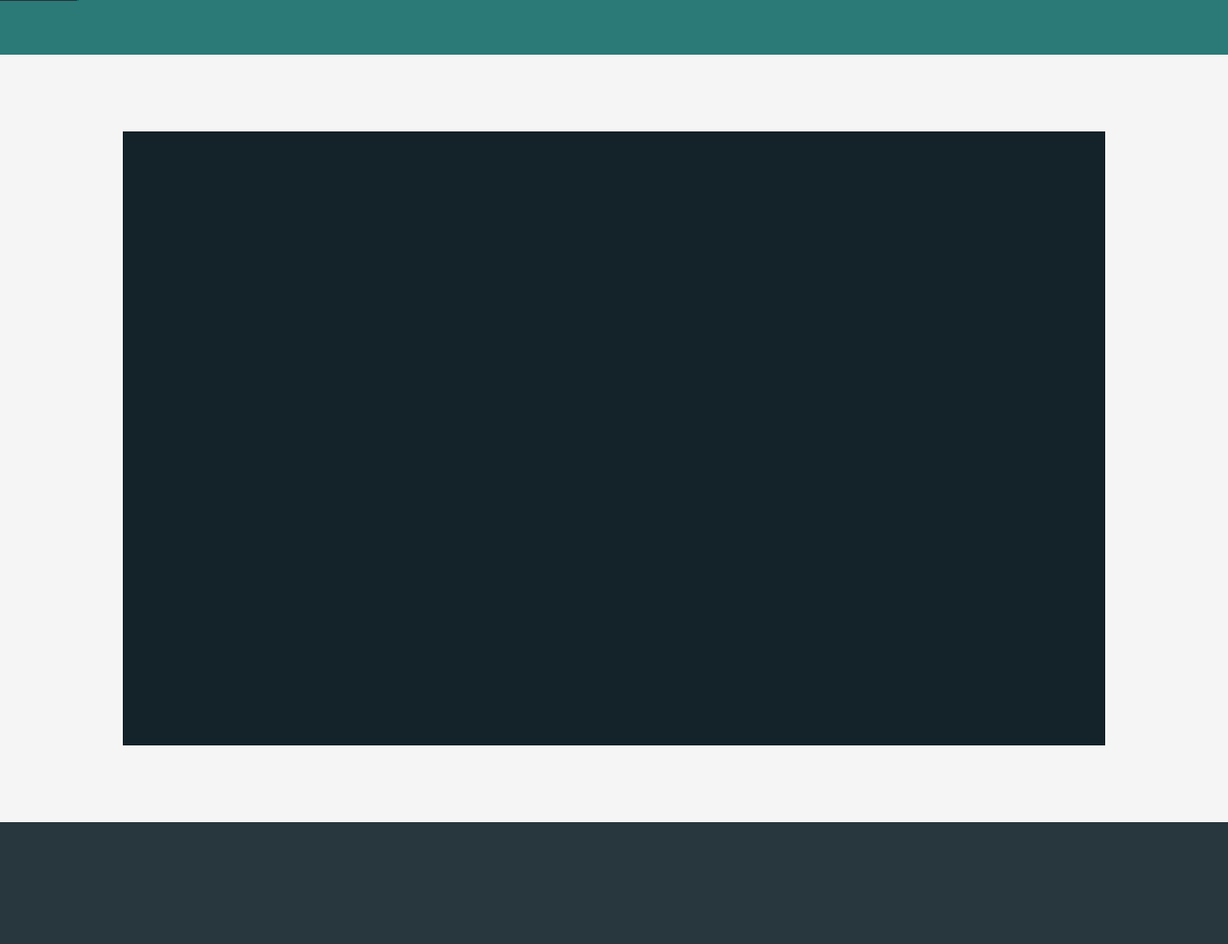
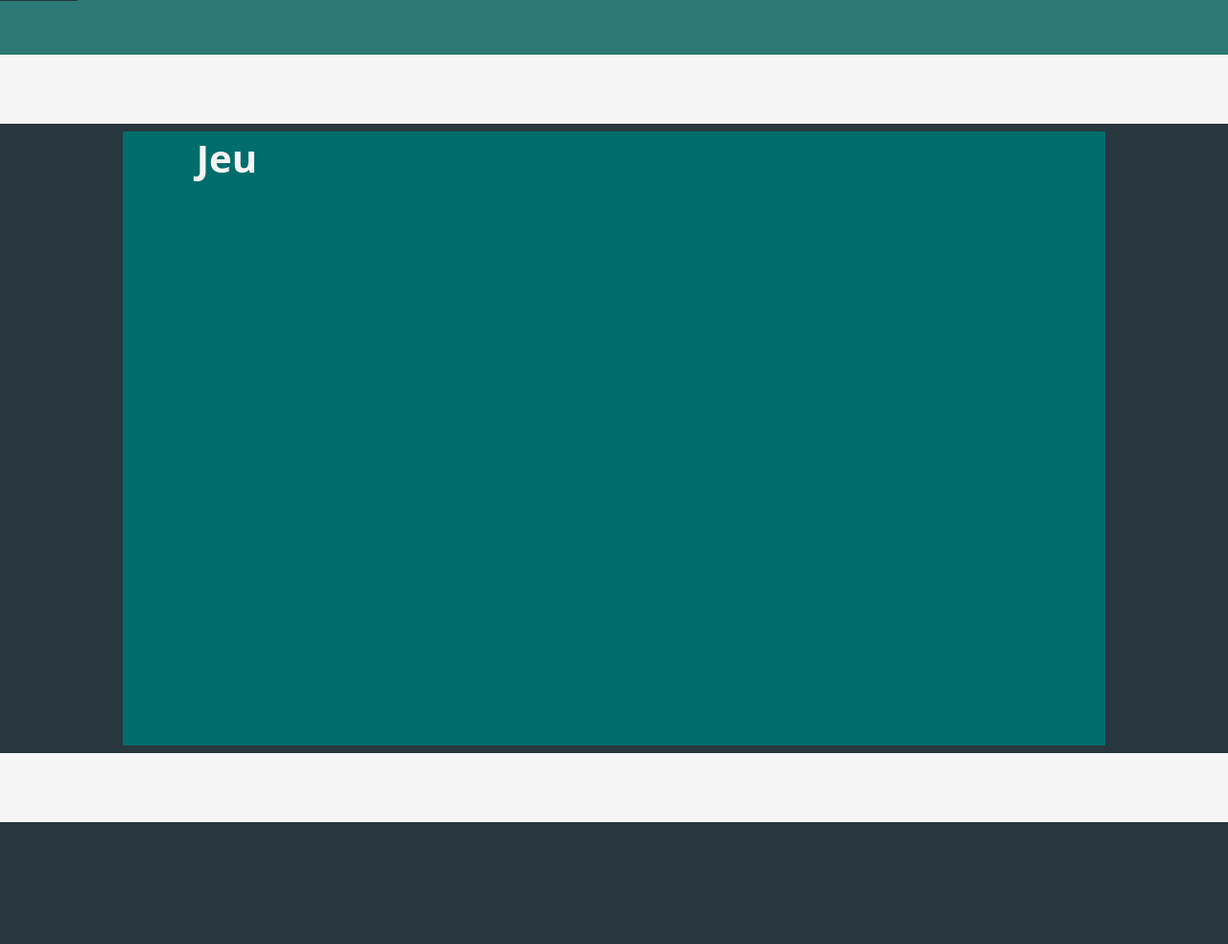
Before and after one commit to Farouk-Soufary/project_SGBD, a PHP site: page /database.php in a window 1280 px wide; the page is wider, and only the part inside the window is pictured. Shown: the part 799-1783 px from the top of that part at 96% size. Run offline with PHP 8.4, Linux system fonts and the light colour scheme; data that the repository does not hold is empty.

Commit message:
update to database second page

```diff
--- a/src/database.php
+++ b/src/database.php
@@ -96,7 +96,7 @@
                 <div class="consult-grid" style="overflow-y: scroll;">
                 <table style="width:100%; border-radius-bottom: 2vh; font-family: Montserrat; font-size: 3vh; background-color: rgb(0,0,0,.2); box-shadow: 0 0 4vh .1vh rgb(0,0,0,.4);">
                         <tr>
-                            <th style="width:10%;  font-family: Montserrat; font-size: 3vh;">Prenom</th>
+                            <th style="width:10%;  font-family: Montserrat; font-size: 3vh;">Prénom</th>
                             <th style="width:10%;  font-family: Montserrat; font-size: 3vh;">Nom </th>
                             <th style="width:10%;  font-family: Montserrat; font-size: 3vh;">Pseudonyme</th>
                             <th style="width:10%;  font-family: Montserrat; font-size: 3vh;">Email</th>
@@ -149,8 +149,8 @@
                         ?>
                         <table style="width:100%;">
                                 <tr>
+                                    <td style="width:10%; font-family: Montserrat; font-size: 2.5vh;"><?php echo $game['NOM_JEU'];?></td >
                                     <td style="width:10%; font-family: Montserrat; font-size: 2.5vh;"><?php echo $game['EDITEUR'];?></td >
-                                    <td style="width:10%; font-family: Montserrat; font-size: 2.5vh;"><?php echo $game['NOM_JEU'];?></td >
                                     <td style="width:10%; font-family: Montserrat; font-size: 2.5vh;"><?php echo $game['DATE_PARUTION'];?></td >
                                     <td style="width:10%; font-family: Montserrat; font-size: 2.5vh;"><?php echo $game['DUREE'];?></td >
                                     <td style="width:10%; font-family: Montserrat; font-size: 2.5vh;"><?php echo $game['TYPE_JEU'];?></td >
@@ -308,6 +308,61 @@
         <div class="page-relation">
             <div class="wrapper-relation">
 
+                    <div class="game-wrapper-title">Jeu</div>
+                    <div class="choose-bar isVisible game" style=>
+                        <?php
+                            $db = new PDO(
+                            'mysql:host=localhost;dbname=mysql;charset=utf8',
+                            'root',
+                            ''
+                            );
+                            $rs = $db->prepare('SELECT * FROM JEUX');
+                            $rs->execute();
+                            $games = $rs->fetchAll();
+                            foreach ($games as $game) {
+                            ?>
+                                <button class="test-bar game"><?php echo $game['NOM_JEU']; ?></button>
+                            <?php
+                            }
+                        ?>
+                    </div>
+
+                <div class="comment-wrapper">
+                    <?php
+                        foreach ($games as $game) {
+                        ?>
+                        <!-- <div class="comment-bar">
+
+                        </div> -->
+                        <?php
+                        }
+                    ?>
+                </div>
+
+                <div class="player-wrapper">
+                    <?php
+                        foreach ($games as $game) {
+                        ?>
+                        <!-- <div class="player-bar">
+
+                        </div> -->
+                        <?php
+                        }
+                    ?>
+                </div>
+
+                <div class="contributor-wrapper">
+                    <?php
+                        foreach ($games as $game) {
+                        ?>
+                        <!-- <div class="contributor-bar">
+
+                        </div> -->
+                        <?php
+                        }
+                    ?>
+                </div>
+
             </div>
         </div>
     </div>
--- a/src/styles.css
+++ b/src/styles.css
@@ -755,7 +755,7 @@ a{
 }
 
 .go-button.up{
-    top: 10vh;
+    top: 5vh;
 }
 
 .go-button.down{
@@ -784,9 +784,63 @@ a{
 
 .wrapper-relation{
     position: absolute;
-    top: 10vh;
-    left: 10vw;
-    background-color: rgb(20, 34, 41);
+    top: 9vh;
+    left: -10vw;
+    background-color: rgb(0, 109, 109);
+    border: 1vh solid rgb(40, 54, 61);
+    border-left: 20vw solid rgb(40, 54, 61);
+    border-right: 20vw solid rgb(40, 54, 61);
     height: 80vh;
     width: 80vw;
+    display: grid;
+    grid-template-columns: auto auto auto auto;
+    column-gap: 0;
 }
+
+
+.choose-bar.game{
+    margin-top: 20%;
+    height: 91.5%;
+    width: 17vw;
+}
+
+.test-bar.game{
+    width: 100%;
+    background-color: rgb(245, 245, 245, .8);
+    border: none;
+}
+
+.test-bar:hover{
+    background-color:rgb(0, 139, 139, .8);
+    border: none;
+    color: rgb(40, 54, 61);
+}
+
+.game-wrapper-title{
+    position: absolute;
+    left: 6vw;
+    top: 0;
+    text-align: center;
+    font-size: 5vh;
+    font-weight: 700;
+    font-family: system-ui, -apple-system, BlinkMacSystemFont, 'Segoe UI', Roboto, Oxygen, Ubuntu, Cantarell, 'Open Sans', 'Helvetica Neue', sans-serif;
+    color: whitesmoke;
+}
+
+
+.comment-wrapper, .player-wrapper, .contributor-wrapper{
+    height: 100%;
+    border-radius: 1vh;
+}
+
+.comment-wrapper{
+    width: 33vw;
+}
+
+.player-wrapper{
+    width: 15vw;
+}
+
+.contributor-wrapper{
+    width: 14vw;
+}
```
